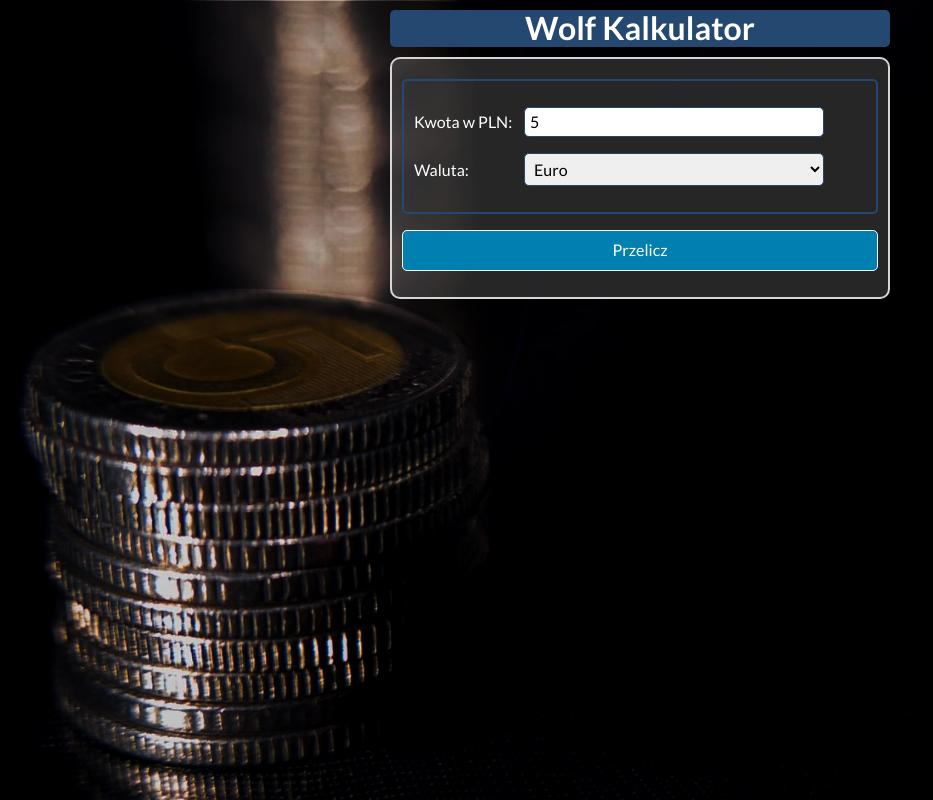
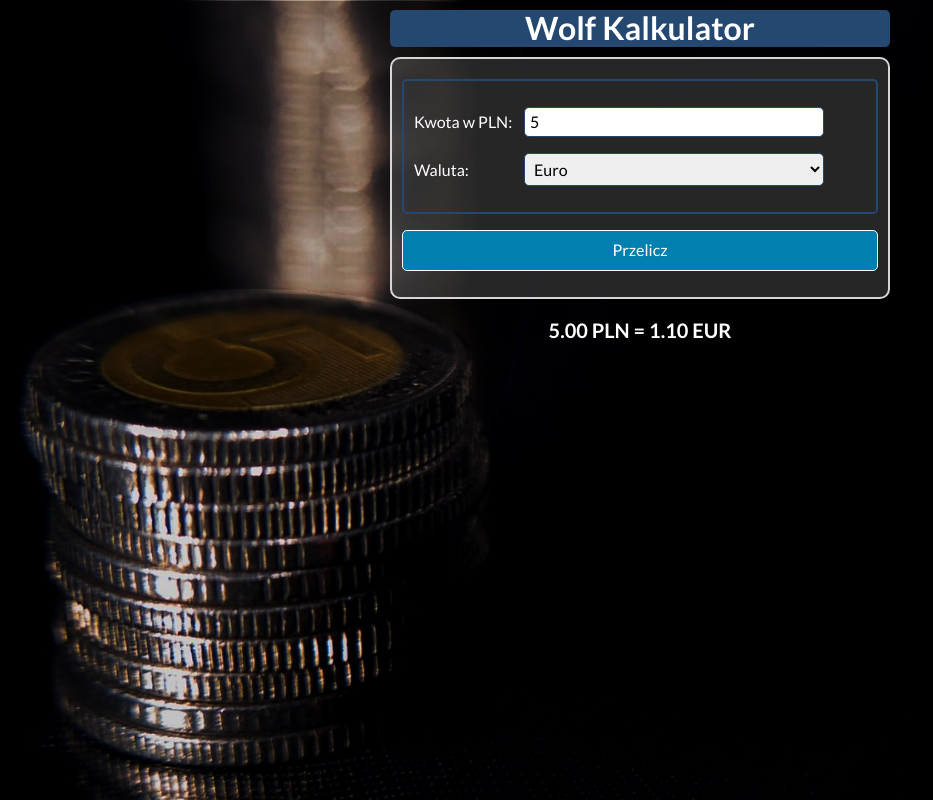
Before and after one commit to aWilku/currency-converter-react, a React (Create React App) app: page / in a window 1280 px wide. Both pictures are taken after typing "5" into the empty fields and a click on the button "Przelicz". Shown: the whole page, without its empty margins (0-933 px from the left). Built offline with nearby package versions, Linux system fonts and the light colour scheme.

Commit message:
calculate result interaction

```diff
--- a/src/App.js
+++ b/src/App.js
@@ -2,17 +2,34 @@ import Header from "./Header";
 import Form from "./Form";
 import Container from "./Container";
 import Result from "./Result";
+import { useState } from "react";
+import { currencies } from "./currencies";
 
 function App() {
+  const [result, setResult] = useState();
+  const calculateResult = (amount, currency) => {
+    const rate = currencies.find(({ shortcut }) => shortcut === currency).rate;
+
+    setResult({
+      givenAmount: +amount,
+      finalAmount: amount / rate,
+      currency,
+    });
+  };
+
   return (
     <Container>
       <Header
         title="Wolf Kalkulator"
       />
-      <Form />
-      <Result />
+      <Form
+        calculateResult={calculateResult}
+      />
+      <Result
+        result={result}
+      />
     </Container>
   );
-}
+};
 
 export default App;
--- a/src/Form/index.js
+++ b/src/Form/index.js
@@ -2,13 +2,13 @@ import "./style.css"
 import { useState } from "react";
 import { currencies } from "../currencies.js"
 
-const Form = () => {
+const Form = ({ calculateResult }) => {
     const [amount, setAmount] = useState("");
     const [currency, setCurrency] = useState(currencies[0].shortcut)
 
     const onFormSubmit = (event) => {
         event.preventDefault();
-        console.log(`${amount}`)
+        calculateResult(amount, currency);
     };
 
     return (
--- a/src/Result/index.js
+++ b/src/Result/index.js
@@ -1,10 +1,15 @@
 import "./style.css"
 
-const Result = () => (
+const Result = ({ result }) => (
     <p className="container__result">
-        <strong>
-
-        </strong>
+        {result !== undefined && (
+            <>
+                <strong>
+                    {result.givenAmount.toFixed(2)}&nbsp;PLN&nbsp;=&nbsp;
+                    {result.finalAmount.toFixed(2)}&nbsp;{result.currency}
+                </strong>
+            </>
+        )}
     </p>
 );
 
```
